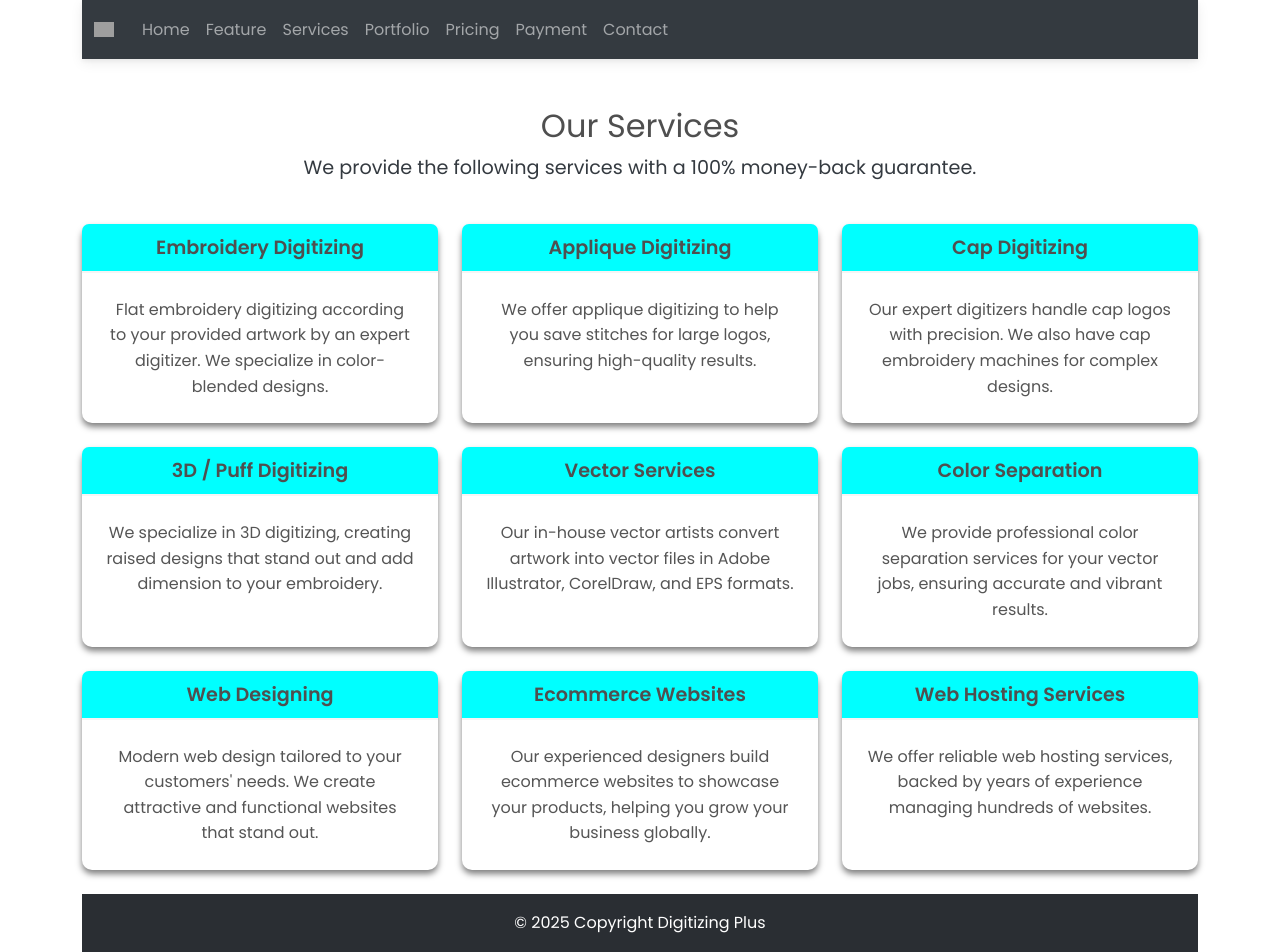
After one commit to rizwanfree/DigitizingPlus, a Django app: page /services/ in a window 1280 px wide. The commit adds this page. Run offline with Django 5.2, Linux system fonts and the light colour scheme; some libraries are stand-ins or nearby versions; grey boxes are pictures that could not be loaded.

Commit message:
web pages

```diff
--- a/frontend/templates/frontend/base.html
+++ b/frontend/templates/frontend/base.html
@@ -9,7 +9,8 @@
     <link href="https://cdnjs.cloudflare.com/ajax/libs/font-awesome/6.0.0/css/all.min.css" rel="stylesheet" />
     <!-- MD Bootstrap CSS -->
     <link href="https://cdnjs.cloudflare.com/ajax/libs/mdb-ui-kit/6.4.0/mdb.min.css" rel="stylesheet" />
-    <link href="https://fonts.googleapis.com/css2?family=Raleway:wght@400;600&display=swap" rel="stylesheet">
+  <!-- Poppins Font -->
+  <link href="https://fonts.googleapis.com/css2?family=Poppins:wght@400;600&display=swap" rel="stylesheet" />
 
 
     {% block css %}{% endblock css %}
@@ -20,7 +21,7 @@
 
 <style>
   body {
-    font-family: 'Raleway', sans-serif;
+    font-family: 'Poppins', sans-serif;
   }
 </style>
 <div class="container">
--- a/frontend/templates/frontend/footer.html
+++ b/frontend/templates/frontend/footer.html
@@ -1,8 +1,7 @@
 <footer class="text-center text-white bg-dark" style="background-color: #45637d;">
   <!-- Copyright -->
   <div class="text-center p-3" style="background-color: rgba(0, 0, 0, 0.2);">
-    © 2020 Copyright:
-    <a class="text-white" href="https://mdbootstrap.com/">MDBootstrap.com</a>
+    © 2025 Copyright Digitizing Plus
   </div>
   <!-- Copyright -->
 </footer>
--- a/frontend/templates/frontend/navbar.html
+++ b/frontend/templates/frontend/navbar.html
@@ -28,13 +28,13 @@
       </a>
       <!-- Left links -->
       <ul class="navbar-nav me-auto mb-2 mb-lg-0">
-        <li class="nav-item"> <a class="nav-link" href="#">Home</a> </li>
-        <li class="nav-item"> <a class="nav-link" href="#">Feature</a> </li>
-        <li class="nav-item"> <a class="nav-link" href="#">Services</a> </li>
-        <li class="nav-item"> <a class="nav-link" href="#">Portfolio</a> </li>
-        <li class="nav-item"> <a class="nav-link" href="#">Pricing</a> </li>
-        <li class="nav-item"> <a class="nav-link" href="#">Payment</a> </li>
-        <li class="nav-item"> <a class="nav-link" href="#">Contact</a> </li>
+        <li class="nav-item"> <a class="nav-link" href={% url "web:index" %}>Home</a> </li>
+        <li class="nav-item"> <a class="nav-link" href={% url "web:features" %}>Feature</a> </li>
+        <li class="nav-item"> <a class="nav-link" href={% url "web:services" %}>Services</a> </li>
+        <li class="nav-item"> <a class="nav-link" href={% url "web:portfolio" %}>Portfolio</a> </li>
+        <li class="nav-item"> <a class="nav-link" href={% url "web:pricing" %}>Pricing</a> </li>
+        <li class="nav-item"> <a class="nav-link" href={% url "web:payment" %}>Payment</a> </li>
+        <li class="nav-item"> <a class="nav-link" href={% url "web:contact" %}>Contact</a> </li>
       </ul>
       <!-- Left links -->
     </div>
--- /dev/null
+++ b/frontend/templates/frontend/services.html
@@ -0,0 +1,138 @@
+{% extends "frontend/base.html" %}
+{% load static %}
+
+{% block css %}
+<link rel="stylesheet" href={% static "css/web/services.css" %}>
+{% endblock css %}
+
+
+{% block content %}
+<!-- Services Header -->
+<div class="row mt-5 mb-4">
+  <div class="col-md-12 text-center">
+    <h2>Our Services</h2>
+    <p class="lead">We provide the following services with a 100% money-back guarantee.</p>
+  </div>
+</div>
+
+<!-- Services Cards -->
+<div class="row">
+  <!-- Row 1 -->
+  <div class="col-md-4 mb-4">
+    <div class="card text-center h-100">
+      <div class="card-header">
+        <h5 class="card-title mb-0">Embroidery Digitizing</h5>
+      </div>
+      <div class="card-body">
+        <p class="card-text">
+          Flat embroidery digitizing according to your provided artwork by an expert digitizer. We specialize in color-blended designs.
+        </p>
+      </div>
+    </div>
+  </div>
+  <div class="col-md-4 mb-4">
+    <div class="card text-center h-100">
+      <div class="card-header">
+        <h5 class="card-title mb-0">Applique Digitizing</h5>
+      </div>
+      <div class="card-body">
+        <p class="card-text">
+          We offer applique digitizing to help you save stitches for large logos, ensuring high-quality results.
+        </p>
+      </div>
+    </div>
+  </div>
+  <div class="col-md-4 mb-4">
+    <div class="card text-center h-100">
+      <div class="card-header">
+        <h5 class="card-title mb-0">Cap Digitizing</h5>
+      </div>
+      <div class="card-body">
+        <p class="card-text">
+          Our expert digitizers handle cap logos with precision. We also have cap embroidery machines for complex designs.
+        </p>
+      </div>
+    </div>
+  </div>
+</div>
+
+<div class="row">
+  <!-- Row 2 -->
+  <div class="col-md-4 mb-4">
+    <div class="card text-center h-100">
+      <div class="card-header">
+        <h5 class="card-title mb-0">3D / Puff Digitizing</h5>
+      </div>
+      <div class="card-body">
+        <p class="card-text">
+          We specialize in 3D digitizing, creating raised designs that stand out and add dimension to your embroidery.
+        </p>
+      </div>
+    </div>
+  </div>
+  <div class="col-md-4 mb-4">
+    <div class="card text-center h-100">
+      <div class="card-header">
+        <h5 class="card-title mb-0">Vector Services</h5>
+      </div>
+      <div class="card-body">
+        <p class="card-text">
+          Our in-house vector artists convert artwork into vector files in Adobe Illustrator, CorelDraw, and EPS formats.
+        </p>
+      </div>
+    </div>
+  </div>
+  <div class="col-md-4 mb-4">
+    <div class="card text-center h-100">
+      <div class="card-header">
+        <h5 class="card-title mb-0">Color Separation</h5>
+      </div>
+      <div class="card-body">
+        <p class="card-text">
+          We provide professional color separation services for your vector jobs, ensuring accurate and vibrant results.
+        </p>
+      </div>
+    </div>
+  </div>
+</div>
+
+<div class="row">
+  <!-- Row 3 -->
+  <div class="col-md-4 mb-4">
+    <div class="card text-center h-100">
+      <div class="card-header">
+        <h5 class="card-title mb-0">Web Designing</h5>
+      </div>
+      <div class="card-body">
+        <p class="card-text">
+          Modern web design tailored to your customers' needs. We create attractive and functional websites that stand out.
+        </p>
+      </div>
+    </div>
+  </div>
+  <div class="col-md-4 mb-4">
+    <div class="card text-center h-100">
+      <div class="card-header">
+        <h5 class="card-title mb-0">Ecommerce Websites</h5>
+      </div>
+      <div class="card-body">
+        <p class="card-text">
+          Our experienced designers build ecommerce websites to showcase your products, helping you grow your business globally.
+        </p>
+      </div>
+    </div>
+  </div>
+  <div class="col-md-4 mb-4">
+    <div class="card text-center h-100">
+      <div class="card-header">
+        <h5 class="card-title mb-0">Web Hosting Services</h5>
+      </div>
+      <div class="card-body">
+        <p class="card-text">
+          We offer reliable web hosting services, backed by years of experience managing hundreds of websites.
+        </p>
+      </div>
+    </div>
+  </div>
+</div>
+{% endblock content %}
--- a/frontend/urls.py
+++ b/frontend/urls.py
@@ -2,6 +2,15 @@ from django.urls import path
 
 from . import views
 
+
+app_name = 'web'
+
 urlpatterns = [
     path('', views.index, name='index'),
+    path('features/', views.features, name='features'),
+    path('services/', views.services, name='services'),
+    path('portfolio/', views.portfolio, name='portfolio'),
+    path('pricing/', views.pricing, name='pricing'),
+    path('payment/', views.payment, name='payment'),
+    path('contact/', views.contact, name='contact'),
 ]
--- a/frontend/views.py
+++ b/frontend/views.py
@@ -5,3 +5,21 @@ from django.shortcuts import render
 
 def index(request):
     return render(request, "frontend/index.html")
+
+def features(request):
+    return render(request, "frontend/features.html")
+
+def services(request):
+    return render(request, "frontend/services.html")
+
+def portfolio(request):
+    return render(request, "frontend/portfolio.html")
+
+def pricing(request):
+    return render(request, "frontend/pricing.html")
+
+def payment(request):
+    return render(request, "frontend/payment.html")
+
+def contact(request):
+    return render(request, "frontend/contact.html")
--- /dev/null
+++ b/static/css/web/services.css
@@ -0,0 +1,35 @@
+.card {
+  box-shadow: 0 4px 6px rgba(0, 0, 0, 0.5); /* Slight shadow */
+  border: none; /* Remove default border */
+  border-radius: 10px; /* Rounded corners */
+  transition: box-shadow 0.3s ease; /* Smooth transition for hover effect */
+}
+
+.card:hover {
+  box-shadow: 0 6px 12px rgba(0, 0, 0, 0.15); /* Slightly larger shadow on hover */
+}
+
+.card-header {
+    background-color: aqua;
+}
+.card-title {
+  font-size: 1.2rem;
+  font-weight: bold;
+  margin-bottom: 15px;
+}
+
+.card-text {
+  font-size: 1rem;
+  line-height: 1.6;
+  color: #555; /* Slightly darker text for better readability */
+}
+
+/* Optional Custom CSS */
+.bg-dark {
+  background-color: #343a40 !important; /* Ensures the dark background matches the navbar */
+}
+
+.lead {
+  font-size: 1.2rem;
+  color: #343a40;
+}
```
Also changed, not shown: frontend/templates/frontend/contact.html (added, +11 -0 lines), frontend/templates/frontend/features.html (added, +11 -0 lines), frontend/templates/frontend/index.html (+20 -2 lines), frontend/templates/frontend/payment.html (added, +11 -0 lines), frontend/templates/frontend/portfolio.html (added, +11 -0 lines), frontend/templates/frontend/pricing.html (added, +11 -0 lines), static/css/index.css (+43 -0 lines).
